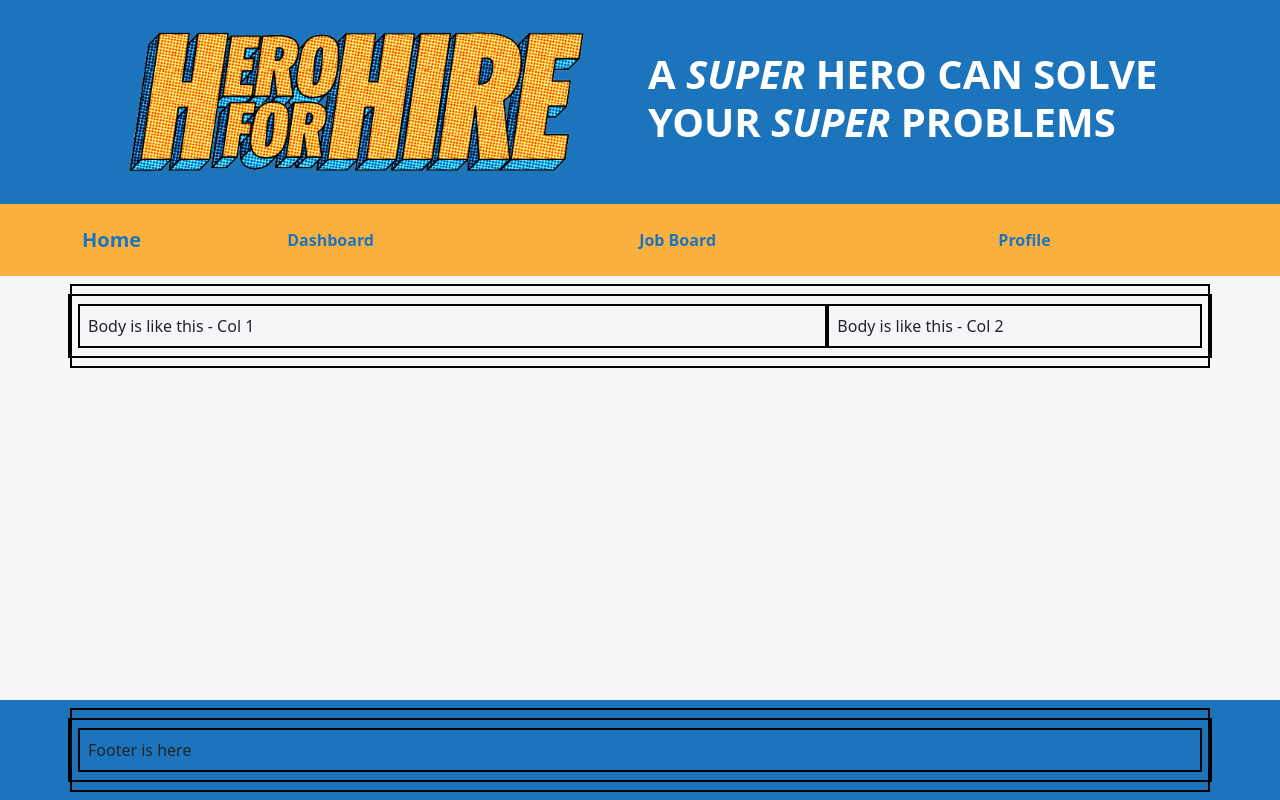
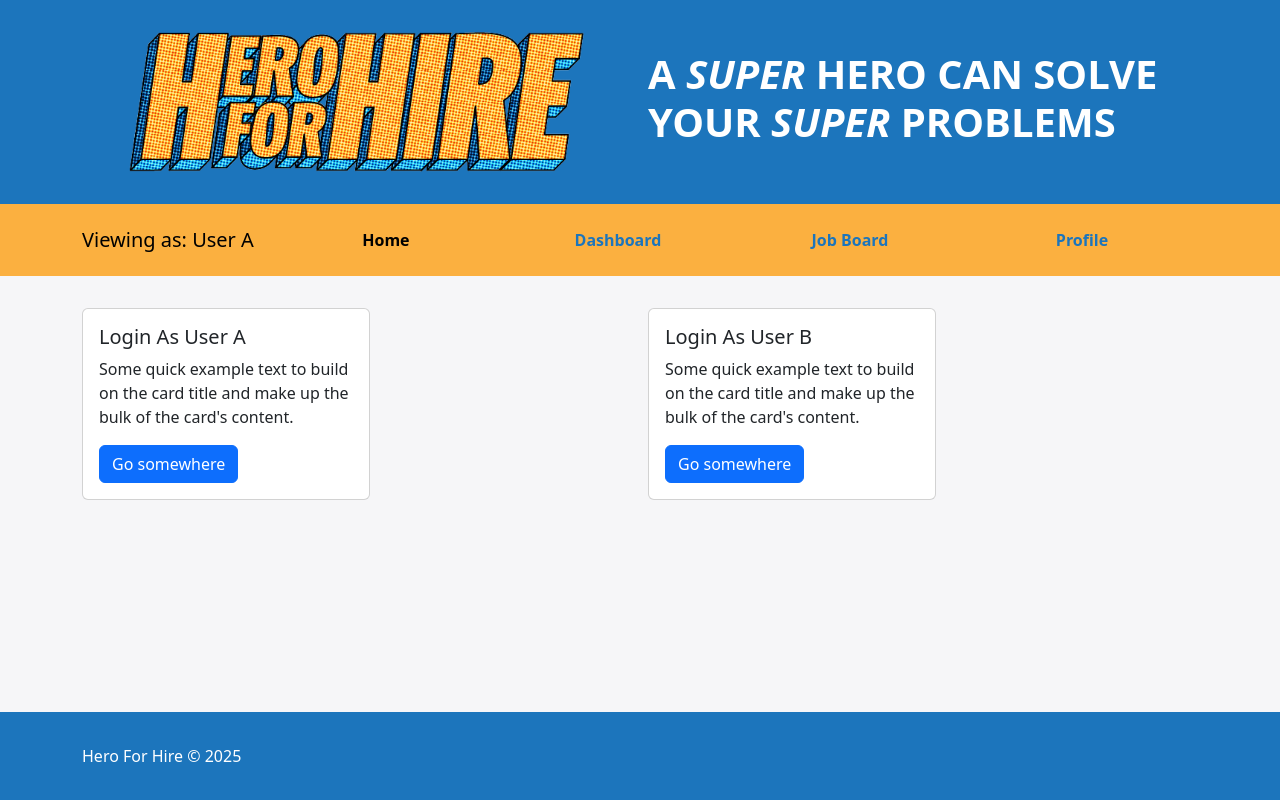
Before and after one commit to leweenie/COMP231-402-TEAM1, a React (Vite) app in the folder client/: page / in a window 1280 px wide. Built offline with nearby package versions, Linux system fonts and the light colour scheme.

Commit message:
landing page display

```diff
--- a/client/src/App.css
+++ b/client/src/App.css
@@ -28,6 +28,7 @@
   flex-flow: column nowrap;
   justify-content: flex-start;
   background-color: #1C75BC;
+  color: #fff;
 }
 
 .temp-border {
@@ -111,3 +112,7 @@
   text-decoration: underline;
   /* border-bottom: #1C75BC solid 1px; */
 }
+
+.hide {
+  display: none !important;
+}
--- a/client/src/App.jsx
+++ b/client/src/App.jsx
@@ -2,6 +2,7 @@ import './App.css';
 import 'bootstrap/dist/css/bootstrap.min.css';
 import Stack from 'react-bootstrap/Stack';
 import { BrowserRouter as Router, Routes, Route } from 'react-router-dom';
+import { useState, useEffect } from 'react';
 
 import Header from './components/Header';
 import NavBar from './components/NavBar';
@@ -17,20 +18,35 @@ import UserProfile from './components/UserProfile';
 const Layout = ({ children }) => (
   <Stack className="home-layout" direction="vertical" gap={0}>
     <div id="Header" className="p-2"><Header /></div>
-    <div id="NavBar" className="p-2"><NavBar /></div>
+    <div id="NavBar" className="p-2"><NavBar  /></div>
     <div id="Body" className="p-2">{children}</div>
     <div id="Footer" className="p-2"><Footer /></div>
   </Stack>
 );
 
 const App = () => {
+
+  const [userId, setUserId] = useState(null)
+  const [userName, setUserName] = useState('User A')
+
+  useEffect(() => {
+    if (!userName){
+      document.getElementById('navDetailRef').classList.add('hide')
+      document.getElementById('navRef').innerText = `No User Selected`
+    } else {
+      document.getElementById('navDetailRef').classList.remove('hide')
+      document.getElementById('navRef').innerText = `Viewing as: ${userName}`
+      userName == 'User A' ? setUserId('67e042b2c10084905143d0e7') : setUserId('67e056755de81c089382446e')
+    }
+  }, [userName])
+
   return (
     <Router>
       <Routes>
-        <Route path="/" element={<Layout><Body /></Layout>} />
-        <Route path="/dashboard" element={<Layout><Dashboard userId={'67e042b2c10084905143d0e7'} /></Layout>} />
+        <Route path="/" element={<Layout><Body setUserName={setUserName} /></Layout>} />
+        <Route path="/dashboard" element={<Layout><Dashboard userId={userId} /></Layout>} />
         <Route path="/job-board" element={<Layout><JobBoard /></Layout>} />
-        <Route path="/profile" element={<Layout><UserProfile /></Layout>} />
+        <Route path="/profile" element={<Layout><UserProfile userId={userId} /></Layout>} />
         <Route path="/create-job-post" element={<Layout><CreateJobForm /></Layout>} />
       </Routes>
     </Router>
--- a/client/src/components/Body.jsx
+++ b/client/src/components/Body.jsx
@@ -1,19 +1,42 @@
 import Container from 'react-bootstrap/Container';
 import Row from 'react-bootstrap/Row';
 import Col from 'react-bootstrap/Col';
-import Dashboard from './Dashboard';
+import Card from 'react-bootstrap/Card';
+import Button from 'react-bootstrap/esm/Button';
 
-const Body = () => {
+const Body = (props) => {
+  const {setUserName} = props
+
   return (
-  //  <Dashboard userId={'67e042b2c10084905143d0e7'} />
-   <Container className='p-2 temp-border'>
-      <Row className='p-2 temp-border'>
-         <Col xs={12} sm={8} className='p-2 temp-border'>Body is like this - Col 1</Col>
-         <Col xs={12} sm={4} className='p-2 temp-border'>Body is like this - Col 2</Col>
+   <Container className='p-2'>
+      <Row className='p-2'>
+         <Col xs={12} sm={6} className='p-2'>
+          <Card style={{ width: '18rem' }}>
+            {/* <Card.Img variant="top" src="holder.js/100px180" /> */}
+            <Card.Body>
+              <Card.Title>Login As User A</Card.Title>
+              <Card.Text>
+                Some quick example text to build on the card title and make up the
+                bulk of the card's content.
+              </Card.Text>
+              <Button onClick={() => setUserName('User A')} variant="primary">Go somewhere</Button>
+            </Card.Body>
+          </Card>
+         </Col>
+         <Col xs={12} sm={6} className='p-2'>
+         <Card style={{ width: '18rem' }}>
+            {/* <Card.Img variant="top" src="holder.js/100px180" /> */}
+            <Card.Body>
+              <Card.Title>Login As User B</Card.Title>
+              <Card.Text>
+                Some quick example text to build on the card title and make up the
+                bulk of the card's content.
+              </Card.Text>
+              <Button onClick={() => setUserName('User B')}  variant="primary">Go somewhere</Button>
+            </Card.Body>
+          </Card>
+         </Col>
       </Row>
-      {/* <Row className='p-2 temp-border'>
-         <Col className='p-2 temp-border'>Or like this</Col>
-      </Row> */}
     </Container>
   );
 }
--- a/client/src/components/Dashboard.jsx
+++ b/client/src/components/Dashboard.jsx
@@ -5,9 +5,7 @@ import Image from 'react-bootstrap/Image';
 import Stack from 'react-bootstrap/esm/Stack';
 import Button from 'react-bootstrap/Button';
 import Accordion from 'react-bootstrap/Accordion';
-// import { getUserData, getUserTasksByPosterId, getApplicantsByTask } from '../data/callDataFuncs';
 import DashApplicantModal from './DashApplicantModal';
-// import { getUserByID } from '../../../server/controllers/userControllers';
 import { useState, useEffect } from 'react';
 
 const Dashboard = (props) => {
@@ -28,11 +26,13 @@ const Dashboard = (props) => {
          const url = 'http://localhost:5000/api/jobs/'
          fetch(url)
          .then(res=>res.json()).then(data => data.map(el => {
-            if (el.creator == user._id) results.push(el)} ))
+            if (el.creator == user._id) {
+               el.type = 'poster'
+               results.push(el)
+            }} ))
+         .then()
          .then(() => setTasks(results))
       }
-      // fetch(url)
-      // .then(res=>res.json()).then(data => setUser(data))
    }, [user])
 
 
@@ -53,7 +53,6 @@ const Dashboard = (props) => {
                </Col>
                <Col xs={12} sm={4}>
                   <Stack className='dash-profile-panel p-4' direction='vertical' gap={3}>
-                     {/* <Image className='profile-picture' src="/src/assets/profiles/profile4.jpg" roundedCircle /> */}
                      <Image className='profile-picture' src={user.profile.image} roundedCircle />
 
                      <div className='user'>
@@ -63,7 +62,7 @@ const Dashboard = (props) => {
                         <p>{user.profile.bio}</p>
                         <Stars rating={user.profile.avgRating} count={user.profile.numReviews}/>
                      </div>
-                     <Button>Create a Job Post</Button>
+                     <Button href="/create-job-post" >Create a Job Post</Button>
                   </Stack>
                </Col>
             </Row>
--- a/client/src/components/Footer.jsx
+++ b/client/src/components/Footer.jsx
@@ -4,9 +4,9 @@ import Col from 'react-bootstrap/Col';
 
 const Footer = () => {
   return (
-   <Container className='p-2 temp-border'>
-    <Row className='p-2 temp-border'>
-         <Col className='p-2 temp-border'>Footer is here</Col>
+   <Container className='p-2 footer'>
+    <Row className='p-2'>
+         <Col className='p-2'>Hero For Hire &copy; 2025</Col>
       </Row>
     </Container>
   );
--- a/client/src/components/NavBar.jsx
+++ b/client/src/components/NavBar.jsx
@@ -7,10 +7,12 @@ const NavBar = () => {
   return (
     <Navbar expand="lg" className="navigation">
       <Container>
-      <Navbar.Brand as={NavLink} to="/">Home</Navbar.Brand>
+        <Navbar.Brand id='navRef'>Brand text</Navbar.Brand>
+      {/* <Navbar.Brand as={NavLink} to="/">Home</Navbar.Brand> */}
         <Navbar.Toggle aria-controls="navbarScroll" />
         <Navbar.Collapse id="basic-navbar-nav">
-          <Nav className='w-100' justify>
+          <Nav id='navDetailRef' className='w-100' justify>
+            <Nav.Link as={NavLink} to="/">Home</Nav.Link>
             <Nav.Link as={NavLink} to="/dashboard">Dashboard</Nav.Link>
             <Nav.Link as={NavLink} to="/job-board">Job Board</Nav.Link>
             <Nav.Link as={NavLink} to="/profile">Profile</Nav.Link>
--- a/client/src/components/UserProfile.jsx
+++ b/client/src/components/UserProfile.jsx
@@ -1,6 +1,8 @@
 import React, { useEffect, useState } from 'react';
 
-const UserProfile = () => {
+const UserProfile = (props) => {
+    const {userId} = props;
+
     const [user, setUser] = useState(null);
     const [error, setError] = useState(null);
 
@@ -8,11 +10,9 @@ const UserProfile = () => {
         console.log("Update Profile Clicked!");
     };
 
-
-
     useEffect(() => {
         console.log("useEffect is running...");
-        fetch("http://localhost:5000/api/users/67db2e5c15fde8b56d70ee7d")
+        fetch(`http://localhost:5000/api/users/${userId}`)
             .then(response => {
                 if (!response.ok) {
                     throw new Error(`HTTP error! Status: ${response.status}`);
@@ -34,7 +34,7 @@ const UserProfile = () => {
 
     return (
         <div style={styles.container}>
-            <img src={user.profilePic || "https://www.w3schools.com/w3images/avatar2.png"} alt="Profile" style={styles.image} />
+            <img src={user.profile.image || "https://www.w3schools.com/w3images/avatar2.png"} alt="Profile" style={styles.image} />
             <h2>{user.name}</h2>
             <p><strong>Email:</strong> {user.email}</p>
             <p><strong>Bio:</strong> {user.profile?.bio || "No bio available"}</p>
```
